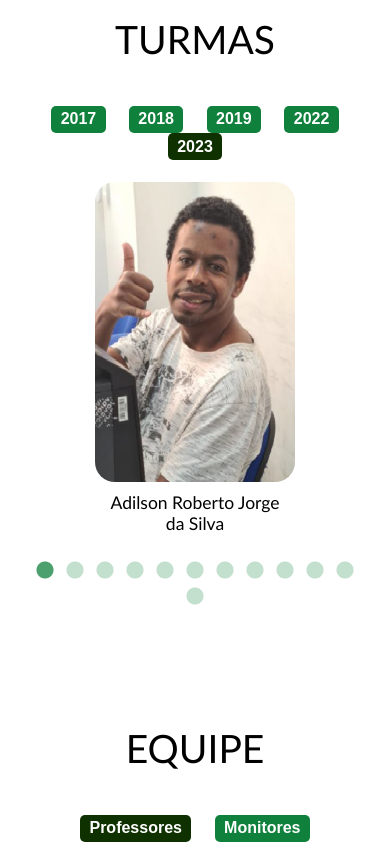
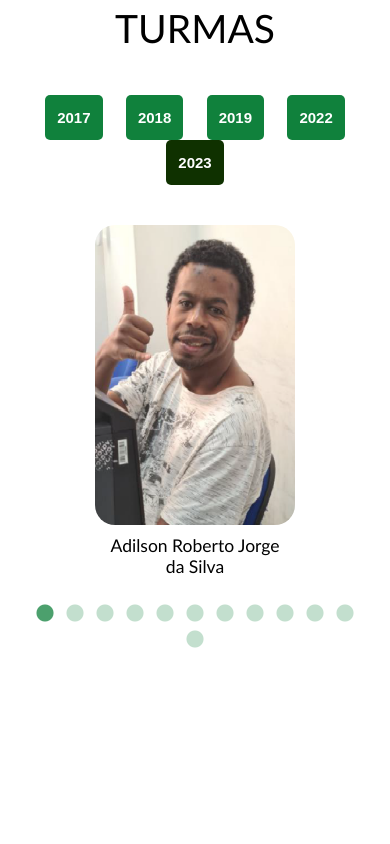
Before and after one commit to pet-ads/apae, a React (Create React App) app: page / in a window 390 px wide. Shown: the part 2400-3244 px from the top of the page. Built offline with nearby package versions, Linux system fonts and the light colour scheme.

Commit message:
atualização da responsividade em turmas/equipe

```diff
--- a/src/paginas/2-Turmas/TurmasAnteriores.css
+++ b/src/paginas/2-Turmas/TurmasAnteriores.css
@@ -16,7 +16,7 @@
   max-width: 180px;
   margin: auto;
   font-family: 'Trebuchet MS', 'Lucida Sans Unicode', 'Lucida Grande', 'Lucida Sans', Arial, sans-serif;
-  font-size: 1vw;
+  font-size: 1.4vw;
 }
 
 .carousel-turmas .aluno img {
@@ -39,7 +39,7 @@
 }
 
 .buttons-turmas {
-  margin-bottom: 3vw;
+  margin-bottom: 30px;
 }
 
 .buttons-turmas * {
@@ -70,8 +70,42 @@
   cursor: default !important;
 }
 
+@media (max-width: 1024px){
+  .carousel-turmas .aluno p{
+    font-size: 1.6vw;
+  }
+}
+
+@media (max-width: 1000px){
+  .carousel-turmas .aluno p{
+    font-size: 1.9vw;
+  }
+}
+
+@media (max-width: 700px){
+  .carousel-turmas .aluno p{
+    font-size: 3.5vw;
+  }
+  .buttons-turmas * {
+    font-size: 15px;
+    line-height: 25px;
+    padding: 10px 12px;
+  }
+}
+
 @media (max-width: 400px){
   .carousel-turmas .aluno p{
     font-size: 4.5vw;
   }
 }
+
+@media (max-width: 300px){
+  .carousel-turmas .aluno p{
+    font-size: 5vw;
+  }
+  .buttons-turmas * {
+    font-size: 13px;
+    line-height: 25px;
+    padding: 10px 12px;
+  }
+}
--- a/src/paginas/2-Turmas/TurmasAnteriores.js
+++ b/src/paginas/2-Turmas/TurmasAnteriores.js
@@ -70,7 +70,7 @@ const TurmasAnteriores = () => {
   const getSlidesToShow = (filteredAlunos, largura) => {
     if (largura < 480) {
       return Math.min(filteredAlunos.length, 1);
-    } else if (largura < 665) {
+    } else if (largura < 690) {
       return Math.min(filteredAlunos.length, 2);
     } else if (largura < 1024) {
       return Math.min(filteredAlunos.length, 3);
--- a/src/paginas/2-Turmas/turmas.css
+++ b/src/paginas/2-Turmas/turmas.css
@@ -1,6 +1,6 @@
 .turmas-container {
     background-color: white;
-    min-height: 75vh;
+    min-height: 75.6vh;
     width: auto;
 }
 
@@ -15,10 +15,19 @@
     padding-bottom: 5px;
 }
 
-@media (max-width: 400px){
+@media (max-width: 1024px){
+    .titulo-turmas{
+        font-size: 3vw;
+    }
+}
 
+@media (max-width: 700px){
     .titulo-turmas{
         font-size: 10vw;
-        padding-top: 4%;
     }
 }
+@media (max-width: 400px) {
+    .turmas-container {
+        min-height: 100vh;
+    }
+}
--- a/src/paginas/3-Equipe/equipe.css
+++ b/src/paginas/3-Equipe/equipe.css
@@ -14,7 +14,6 @@
     display: block;
     text-align: center;
     color: black;
-    padding-top: 5px;
     padding-bottom: 5px;
 }
 
@@ -30,7 +29,7 @@
     max-width: 180px;
     margin: auto;
     font-family: 'Trebuchet MS', 'Lucida Sans Unicode', 'Lucida Grande', 'Lucida Sans', Arial, sans-serif;
-    font-size: 1vw;
+    font-size: 1.4vw;
 }
 
 .equipe-container .card-equipe img {
@@ -78,20 +77,57 @@
     color: #10813c;
     padding-top: 30px;
     cursor: pointer;
-  }
+}
 
 .slider-default {
     cursor: default !important;
-  }
+}
+
+@media (max-width: 1024px) {
+    .titulo-equipe{
+        font-size: 3vw;
+    }
+    .equipe-container .card-equipe p{
+        font-size: 1.6vw;
+    }
+}
+
+@media (max-width: 1000px) {
+    .equipe-container .card-equipe p{
+        font-size: 1.9vw;
+    }
+}
+
+@media (max-width: 700px) {
+    .titulo-equipe{
+        font-size: 10vw;
+      }
+    .equipe-container .card-equipe p{
+        font-size: 3.5vw;
+    }
+    .buttons-equipe * {
+        font-size: 15px;
+        line-height: 25px;
+        padding: 10px 12px;
+      }
+}
 
 @media (max-width: 400px) {
-    .titulo-equipe {
+    .titulo-equipe{
         font-size: 10vw;
-        padding-top: 15%;
-    }
-
-    .equipe-container .card-equipe p {
+      }
+    .equipe-container .card-equipe p{
         font-size: 4.5vw;
     }
+}
 
+@media (max-width: 300px) {
+    .equipe-container .card-equipe p{
+        font-size: 5vw;
+    }
+    .buttons-equipe * {
+        font-size: 13px;
+        line-height: 25px;
+        padding: 10px 12px;
+      }
 }
```
